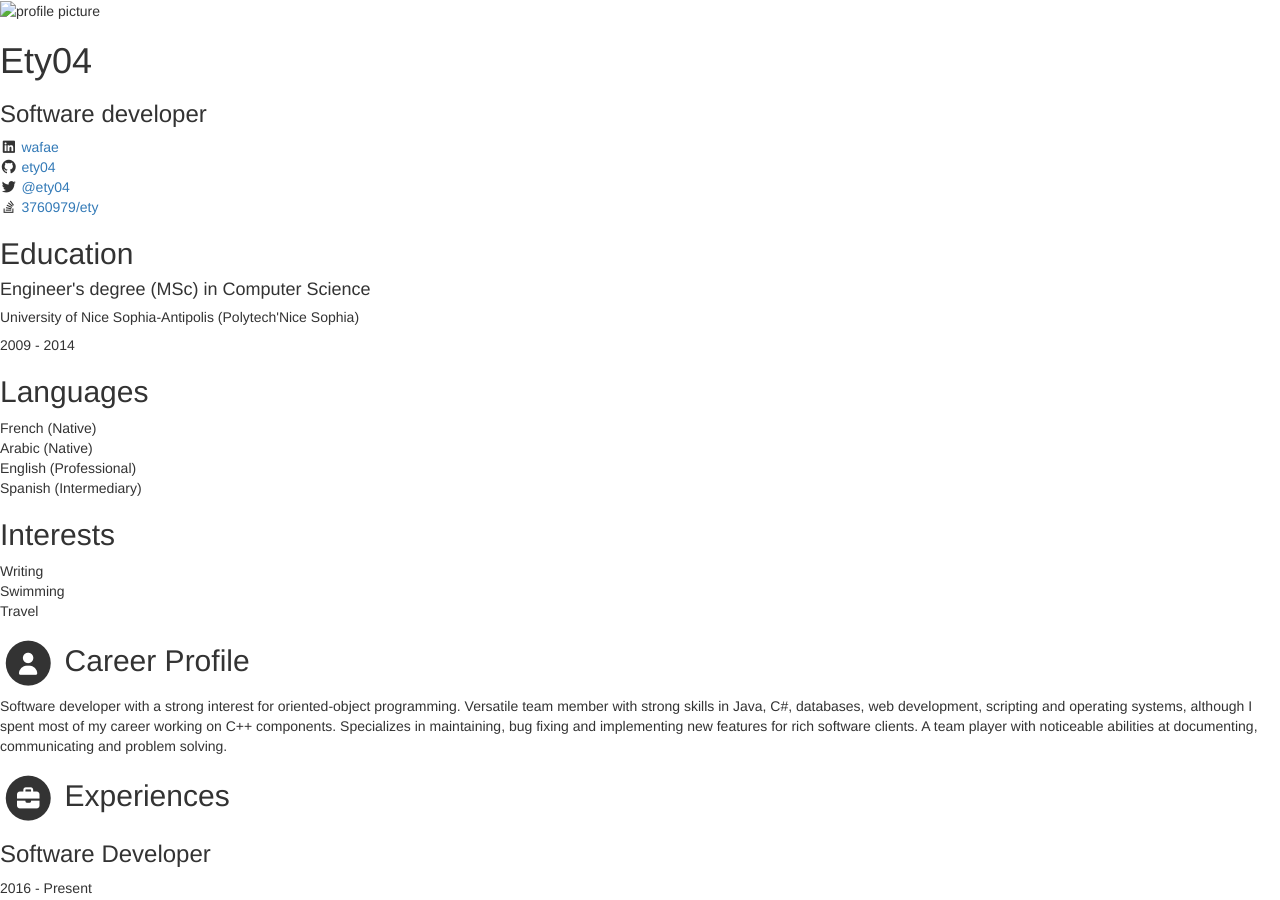
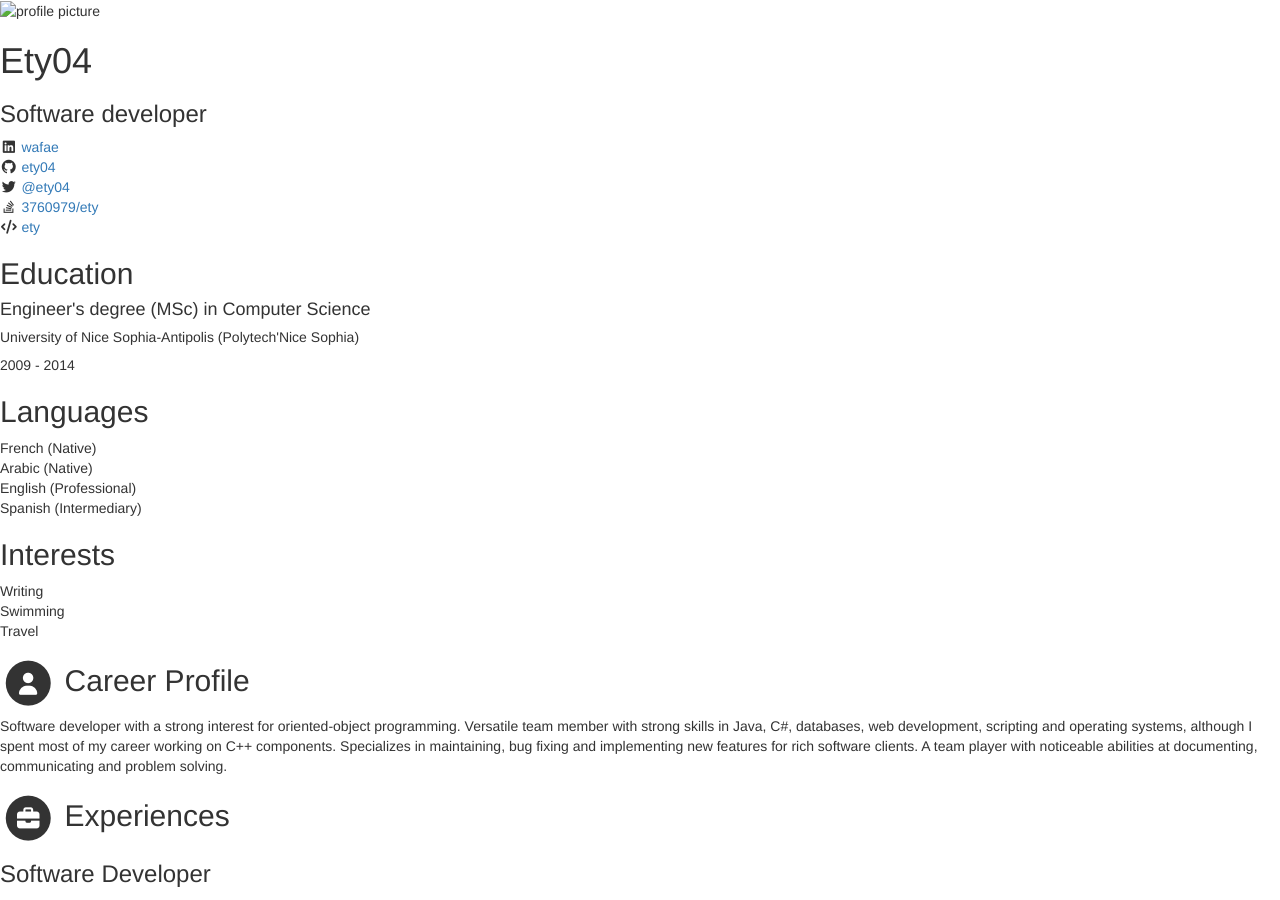
Before and after one commit to ety04/ety04.github.io, a Jekyll site: the page built from index.html, in a window 1280 px wide and 900 px high. Built offline with Jekyll 4.4.1, drawn with Linux system fonts in a browser that asks for light colours; nearby versions of some CDN libraries; library files that are not in the unit come from our copies.

Commit message:
added data

```diff
--- a/_data/data.yml
+++ b/_data/data.yml
@@ -21,7 +21,7 @@ sidebar:
     bitbucket:
     twitter: '@ety04'
     stack-overflow: 3760979/ety # Number/Username, e.g. 123456/alandoe
-    codewars:
+    codewars: ety
 
     languages:
       - idiom: French
```
